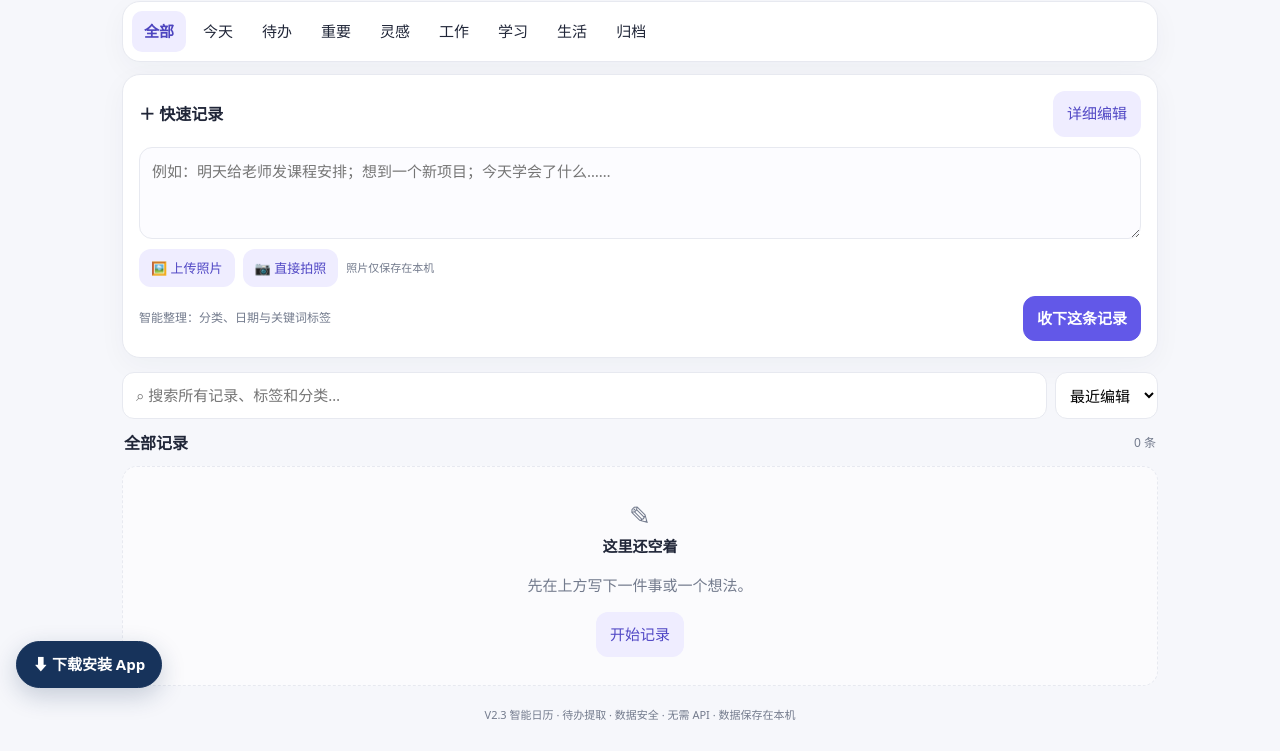
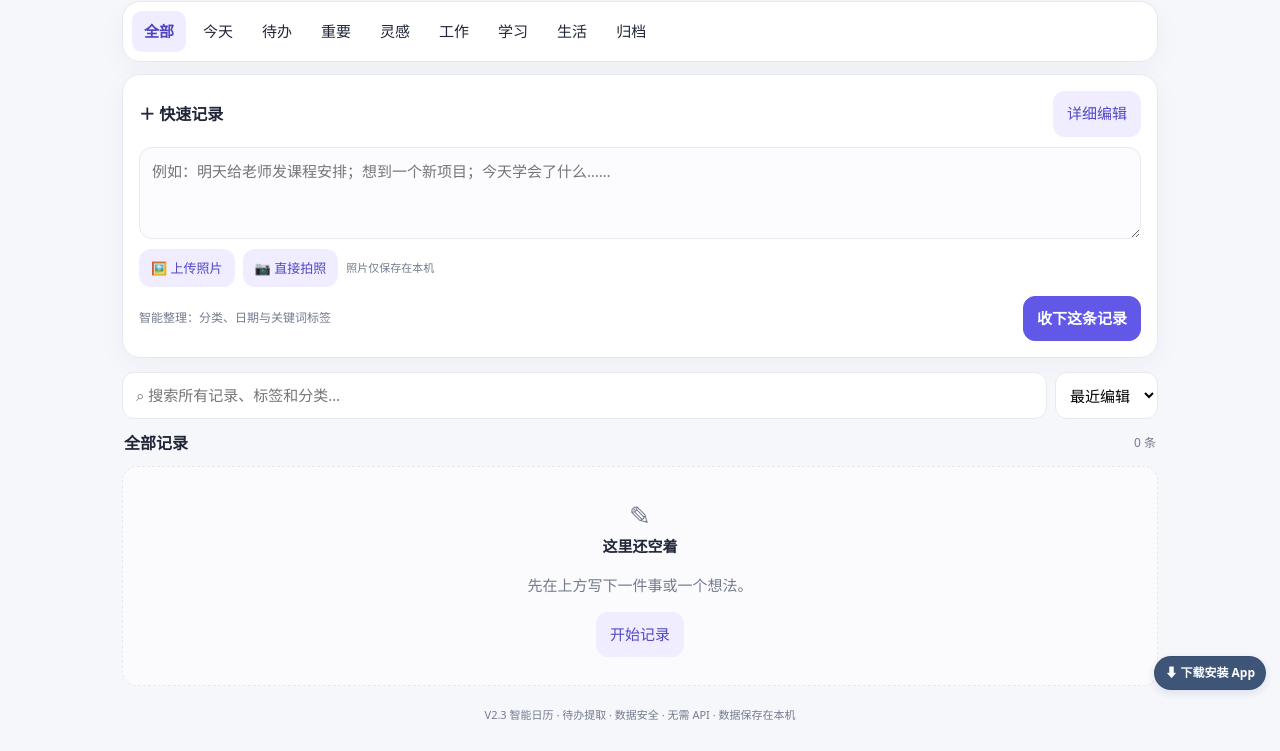
Before and after one commit to aplusachiever3/PRACTICE, a plain HTML site: page index.html in a window 1280 px wide. Shown: the part 96-847 px from the top of the page. Drawn offline with Linux system fonts and the light colour scheme.

Commit message:
Move compact app install button to bottom right

```diff
--- a/index.html
+++ b/index.html
@@ -99,9 +99,10 @@
  .camera-modal{position:fixed;inset:0;z-index:100000;background:#080b16ed;display:flex;align-items:center;justify-content:center;padding:16px}.camera-modal.hidden{display:none!important}.camera-panel{width:min(680px,100%);background:var(--card,#fff);color:var(--text,#222);border-radius:18px;padding:16px;box-shadow:0 20px 80px #0008}.camera-video-wrap{background:#090909;border-radius:12px;overflow:hidden;min-height:220px;display:flex;align-items:center;justify-content:center;margin:12px 0}.camera-video-wrap video{width:100%;max-height:65vh;object-fit:contain;display:block}.camera-actions{display:flex;gap:8px;justify-content:flex-end;flex-wrap:wrap}.camera-status{font-size:13px;color:var(--muted);margin:8px 0}@media(max-width:600px){.camera-panel{padding:12px}.camera-video-wrap{min-height:180px}}
 .install-app-btn{display:inline-flex;align-items:center;justify-content:center;gap:6px;min-height:42px;padding:10px 14px;border:1px solid #17335b;border-radius:12px;background:#17335b;color:#fff;text-decoration:none;font-weight:750;white-space:nowrap;box-shadow:0 4px 12px #17335b24}.install-app-btn:hover{background:#244a7a;border-color:#244a7a}.install-app-btn:focus-visible{outline:3px solid #17335b55;outline-offset:2px}@media(max-width:760px){.install-app-btn{flex:1 1 100%;min-height:44px}}
 
-/* Floating Android app installer: fixed to the bottom-left on desktop and mobile */
-.install-app-float{position:fixed;left:max(16px,env(safe-area-inset-left));bottom:calc(16px + env(safe-area-inset-bottom));z-index:99990;flex:0 0 auto;width:auto;max-width:calc(100vw - 32px);min-height:46px;padding:11px 16px;border-radius:999px;box-shadow:0 8px 24px #17335b38}
-@media(max-width:760px){.install-app-btn.install-app-float{position:fixed;left:max(12px,env(safe-area-inset-left));bottom:calc(12px + env(safe-area-inset-bottom));width:auto;max-width:calc(100vw - 24px);min-height:46px;flex:0 0 auto;padding:11px 15px}}
+/* Compact floating Android installer: bottom-right, clear of primary controls */
+.install-app-float{position:fixed;right:max(14px,env(safe-area-inset-right));bottom:calc(14px + env(safe-area-inset-bottom));left:auto;z-index:99990;display:inline-flex;align-items:center;justify-content:center;flex:0 0 auto;width:auto;max-width:calc(100vw - 28px);min-height:34px;padding:7px 10px;border:1px solid #17335b99;border-radius:999px;background:#17335beF;color:#fff;font-size:12px;line-height:1.2;font-weight:700;box-shadow:0 3px 10px #17335b22;opacity:.88}
+.install-app-float:hover,.install-app-float:focus-visible{opacity:1}
+@media(max-width:760px){.install-app-btn.install-app-float{position:fixed;right:max(10px,env(safe-area-inset-right));bottom:calc(10px + env(safe-area-inset-bottom));left:auto;width:auto;max-width:calc(100vw - 20px);min-height:32px;flex:0 0 auto;padding:6px 9px;font-size:11px;opacity:.82}}
 </style>
 </head>
 <body>
```
